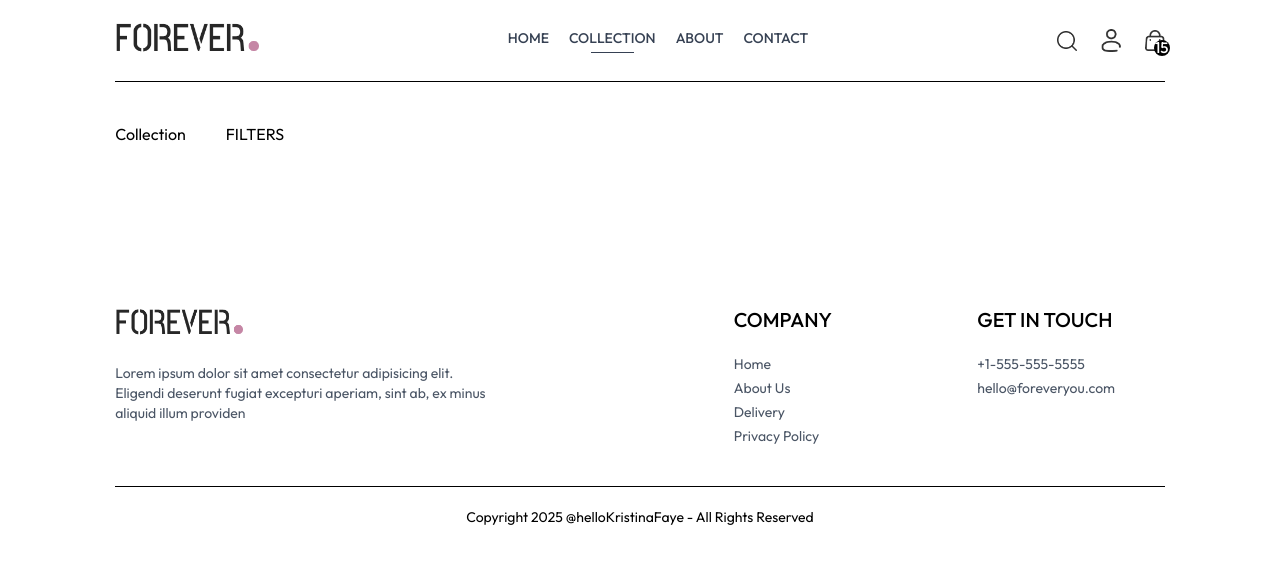
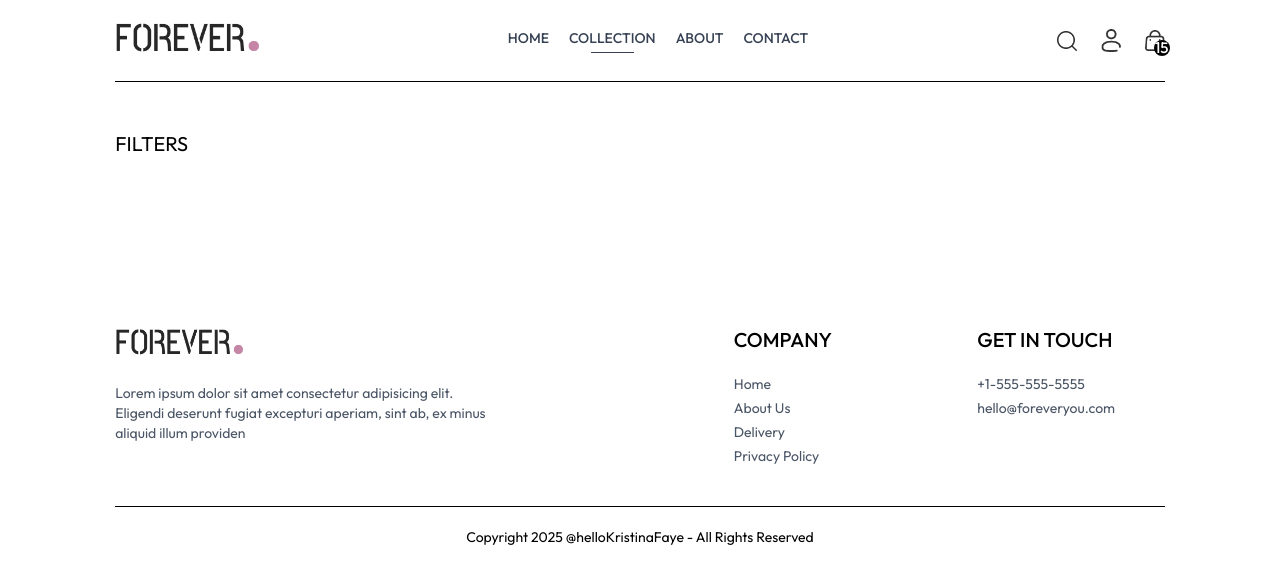
Before and after one commit to hellokristinafaye/clothing-ecommerce, a React (Vite) app: page /collection in a window 1280 px wide. Shown: the top 584 px of the page. Built offline with nearby package versions, Linux system fonts and the light colour scheme.

Commit message:
Title styled

```diff
--- a/src/pages/Collection.jsx
+++ b/src/pages/Collection.jsx
@@ -6,11 +6,11 @@ const Collection = () => {
   const { products } = useContext(ShopContext);
 
   return (
-    <div className="flex flex-col  sm:flex-row gap-1 sm:gap-10 pt-10 border-t">Collection
+    <div className="flex flex-col  sm:flex-row gap-1 sm:gap-10 pt-10 border-t">
 
       {/* Filter Options */}
       <div className="min-w-60">
-        <p className="">FILTERS</p>
+        <p className="my-2 text-xl flex items-center cursor-pointer gap-2">FILTERS</p>
       </div>
 
 
```
